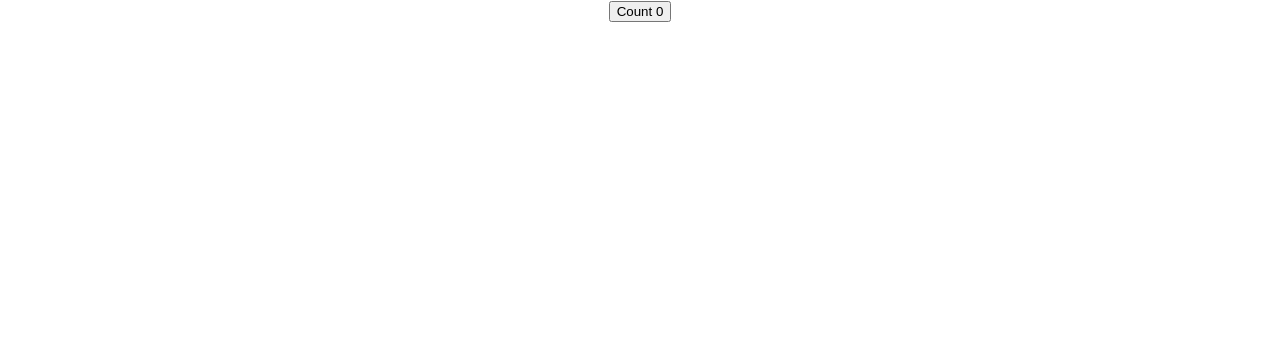
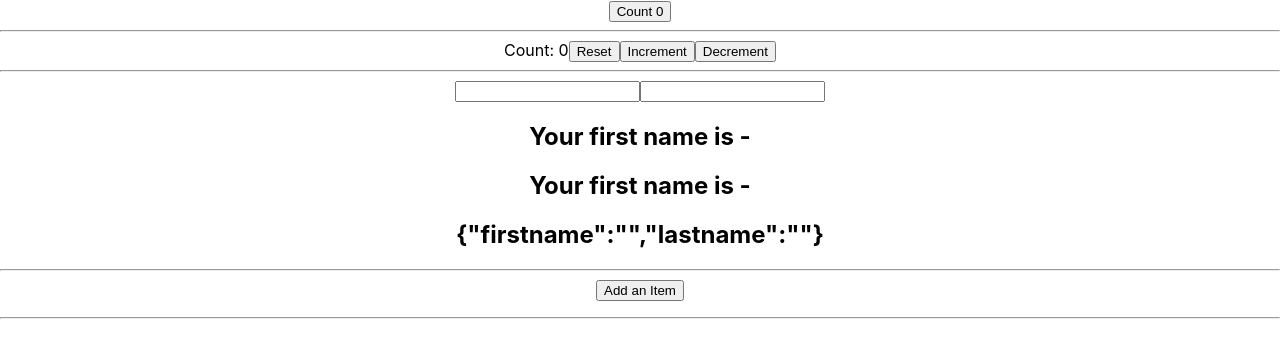
Before and after one commit to codydon/hooks, a React (Create React App) app: page / in a window 1280 px wide. Shown: the top 358 px of the page. Built offline with nearby package versions, Linux system fonts and the light colour scheme.

Commit message:
useState ojects&arrays

```diff
--- a/src/App.js
+++ b/src/App.js
@@ -1,10 +1,20 @@
 import './App.css';
 import HookCounter from './components/HookCounter';
+import HookCounter2 from './components/HookCounter2';
+import HookCounter3 from './components/HookCounter3';
+import HookCounter4 from './components/HookCounter4';
 
 function App() {
   return (
     <div className="App">
       <HookCounter />
+      <hr/>
+      <HookCounter2 />
+      <hr/>
+      <HookCounter3 />
+      <hr/>
+      <HookCounter4 />
+      <hr/>
       </div>
   );
 }
--- a/src/components/HookCounter.js
+++ b/src/components/HookCounter.js
@@ -2,7 +2,7 @@ import React, {useState} from 'react'
 
 function HookCounter() {
 
-    //useState Hook
+//useState Hook
 const [count, setCount] = useState(0) //array destructuring
 
 
--- /dev/null
+++ b/src/components/HookCounter2.js
@@ -0,0 +1,17 @@
+import React, {useState} from 'react'
+
+function HookCounter2() {
+    const intialCount = 0
+    const [count, setCount] = useState(intialCount)
+
+  return (
+    <div>
+        Count: {count}
+        <button onClick={() => setCount(intialCount)}> Reset</button>
+        <button onClick={() => setCount(pcount => pcount + 1)}> Increment</button>
+        <button onClick={() => setCount(pcount => pcount - 1)}> Decrement</button>
+    </div>
+  )
+}
+
+export default HookCounter2
--- /dev/null
+++ b/src/components/HookCounter3.js
@@ -0,0 +1,18 @@
+import React, {useState} from 'react'
+
+function HookCounter3() {
+    const [name, setName] = useState({firstname:'', lastname: ''}) //object
+    return (
+    <div>
+        <form>
+            <input type="text" value={name.firstname} onChange={ e => setName({...name, firstname: e.target.value})} />
+            <input type="text" value={name.lastname} onChange={ e => setName({...name, lastname: e.target.value})} />
+            <h2>Your first name is - {name.firstname}</h2>
+            <h2>Your first name is - {name.lastname}</h2>
+            <h2> {JSON.stringify(name)}</h2>
+        </form>
+    </div>
+  )
+}
+
+export default HookCounter3
--- /dev/null
+++ b/src/components/HookCounter4.js
@@ -0,0 +1,21 @@
+import React, {useState} from 'react'
+
+function HookCounter4() {
+const [items, setItems] = useState([])
+
+const addItem = () =>{
+    setItems([...items, {id:items.length, value:Math.floor(Math.random()*10) + 1}])
+}
+  return (
+    <div>
+        <button onClick={addItem} >Add an Item</button>
+        <ul>
+            {items.map(item => (
+                <li key={item.id}>{item.value}</li>
+            ))}
+        </ul>
+    </div>
+  )
+}
+
+export default HookCounter4
```
